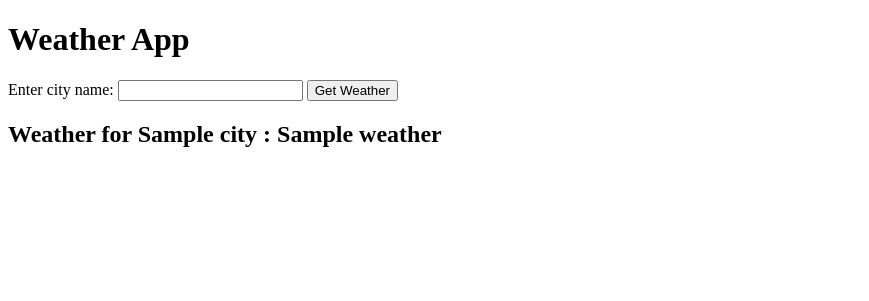
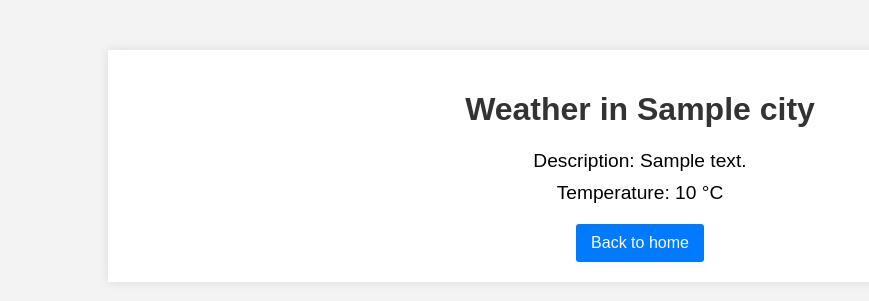
Before and after one commit to omerhalid/blog_flask, a Flask app: template templates/weather.html in a window 1280 px wide. Shown: the top 301 px of the page, without its empty margins (0-869 px from the left). Run offline with Flask 3, Linux system fonts and the light colour scheme; the template is opened without the code that fills it: most values are stand-ins (such as "Sample title", 1, 10 or a date in 2020).

Commit message:
get weather works

```diff
--- a/server.py
+++ b/server.py
@@ -1,7 +1,14 @@
-from flask import Flask, render_template
+from flask import Flask, render_template, request
 import random
 import time
 import requests
+import os
+from dotenv import load_dotenv
+
+load_dotenv()
+
+#getting the api key from the .env file
+AP = os.getenv("API_KEY")
 
 app = Flask(__name__)
 
@@ -44,13 +51,35 @@ def get_stock():
         return render_template('finance.html', stocks = all_stocks)
 
 #TO DO
-# @app.route('weather/<city>')
-# def weather(city):
-#         weather_url = f"https://api.openweathermap.org/data/2.5/weather?q={city}&appid={}"
-#         weather_response = requests.get(weather_url)
-#         weather_data = weather_response.json()
-#         weather = weather_data["weather"]
-#         return render_template('weather.html', city = city, weather = weather)
+@app.route('/weather', methods=['GET'])
+def weather():
+
+        API_KEY = os.getenv("API_KEY")
+
+        city = request.args.get('city')  # Get the city from the form input
+        if not city:
+                return "Please provide a city name.", 400
+
+        try:
+                weather_url = f"https://api.openweathermap.org/data/2.5/weather?q={city}&appid={API_KEY}"
+                weather_response = requests.get(weather_url)
+                weather_data = weather_response.json()
+
+                # Convert Kelvin to Celsius
+                temperature_kelvin = weather_data["main"]["temp"]
+                temperature_celsius = temperature_kelvin - 273.15
+
+                # Parsing some data to be displayed in the weather template
+                weather = {
+                        "description": weather_data["weather"][0]["description"],
+                        "temperature": round(temperature_celsius, 2),  # Rounded to 2 decimal places
+                        "city": weather_data["name"]
+                }
+
+                return render_template('weather.html', weather=weather)
+        except Exception as e:
+                return str(e), 500
+
 
 if __name__ == "__main__":
     app.run(debug=True)
--- a/templates/weather.html
+++ b/templates/weather.html
@@ -1,15 +1,56 @@
 <!DOCTYPE html>
-<html>
+<html lang="en">
 <head>
-    <title>Weather App</title>
+    <meta charset="UTF-8">
+    <title>Weather Report</title>
+    <style>
+        body {
+            font-family: Arial, sans-serif;
+            margin: 0;
+            padding: 0;
+            background-color: #f3f3f3;
+        }
+        .container {
+            width: 80%;
+            margin: auto;
+            background-color: #fff;
+            padding: 20px;
+            box-shadow: 0 0 10px rgba(0, 0, 0, 0.1);
+            margin-top: 50px;
+            text-align: center;
+        }
+        h1 {
+            color: #333;
+        }
+        .weather-info {
+            margin-top: 20px;
+        }
+        .weather-info p {
+            font-size: 1.2em;
+            margin: 10px 0;
+        }
+        a {
+            display: inline-block;
+            padding: 10px 15px;
+            background-color: #007BFF;
+            color: #fff;
+            text-decoration: none;
+            border-radius: 3px;
+            margin-top: 10px;
+        }
+        a:hover {
+            background-color: #0056b3;
+        }
+    </style>
 </head>
 <body>
-    <h1>Weather App</h1>
-    <form action="/weather">
-        <label for="city">Enter city name:</label>
-        <input type="text" id="city" name="city">
-        <button type="submit">Get Weather</button>
-    </form>
-    <h2>Weather for {{ city }} : {{weather}}</h2>
+    <div class="container">
+        <h1>Weather in {{ weather.city }}</h1>
+        <div class="weather-info">
+            <p>Description: {{ weather.description }}</p>
+            <p>Temperature: {{ weather.temperature }} °C</p>
+        </div>
+        <a href="/">Back to home</a>
+    </div>
 </body>
 </html>
```
Also changed, not shown: templates/index.html (+10 -1 lines), to_do_list.md (added, +4 -0 lines).
